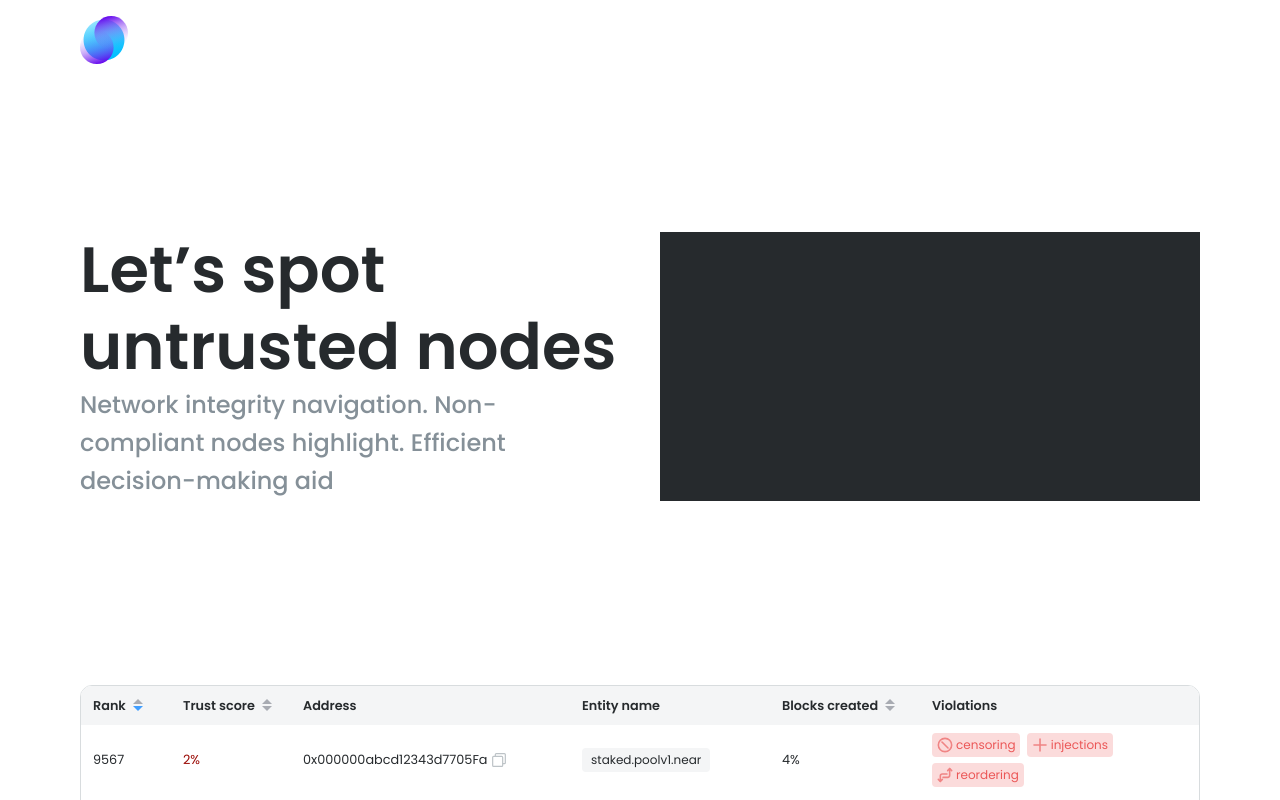
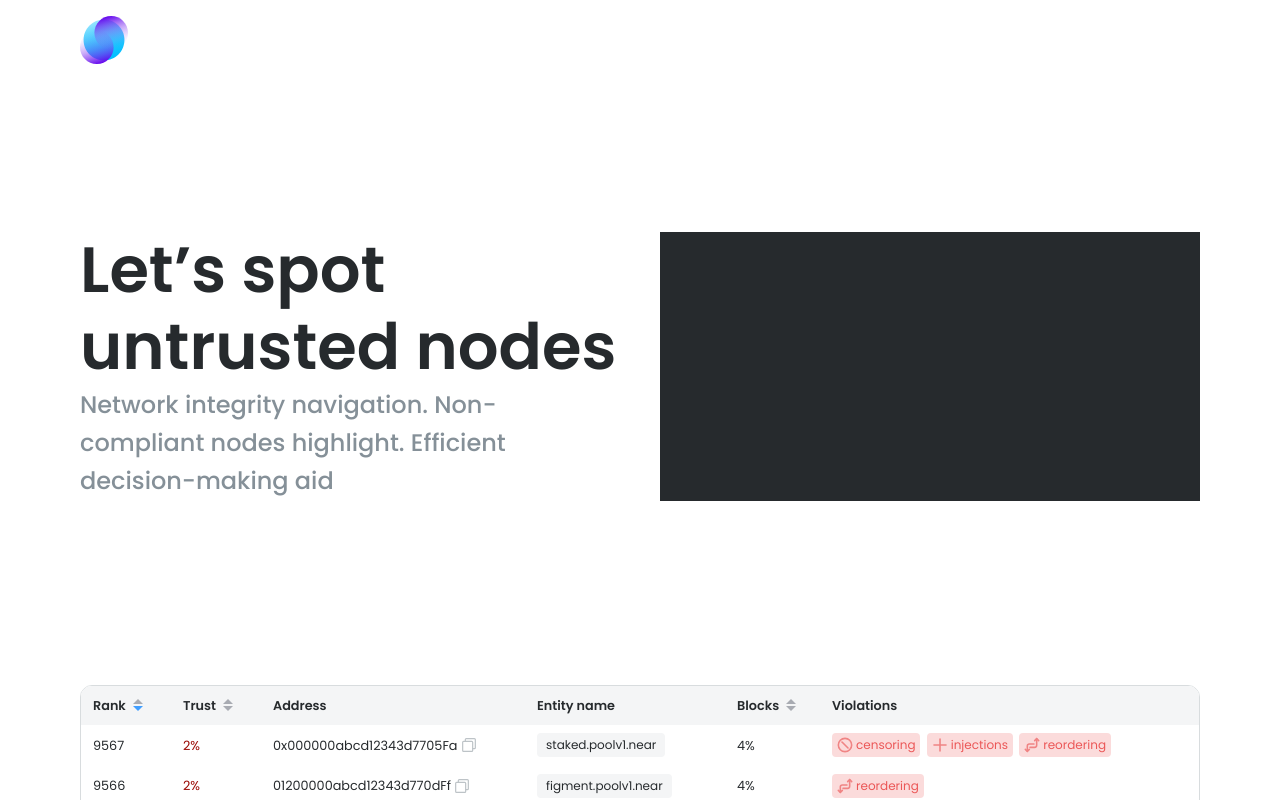
Before and after one commit to Kagameow/guardian-dashboard, a Vue app: page / in a window 1280 px wide. Shown: the top 800 px of the page. Built offline with nearby package versions, Linux system fonts and the light colour scheme.

Commit message:
violations will be squeezed on small screens

```diff
--- a/src/components/home/HomeDashboard.vue
+++ b/src/components/home/HomeDashboard.vue
@@ -27,9 +27,9 @@ function percentToHSL(percent) {
         sortable
       />
       <el-table-column
-        label="Trust score"
+        label="Trust"
         prop="score"
-        width="120"
+        width="90"
         sortable
       >
         <template #default="{ row }">
@@ -67,8 +67,8 @@ function percentToHSL(percent) {
       </el-table-column>
       <el-table-column
         prop="blocks_created"
-        label="Blocks created"
-        width="150"
+        label="Blocks"
+        width="95"
         sortable
       >
         <template #default="{ row }">
@@ -79,6 +79,7 @@ function percentToHSL(percent) {
         prop="rank"
         label="Violations"
         class-name="home-dashboard__table-violations"
+        min-width="115"
       >
         <template #default="{ row }">
           <el-tag
@@ -160,8 +161,14 @@ function percentToHSL(percent) {
       font-weight: 500;
 
       .home-dashboard__table-violation-text{
-        display: inline-block;
-        height: 100%;
+        display: none;
+      }
+
+      @media (min-width: 1280px) {
+        .home-dashboard__table-violation-text{
+          display: inline-block;
+          height: 100%;
+        }
       }
 
       & > .el-tag__content {
```
